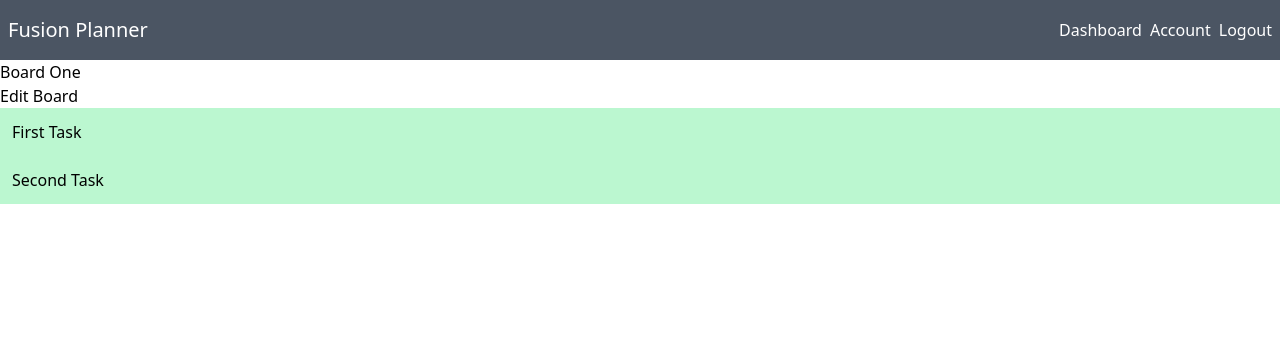
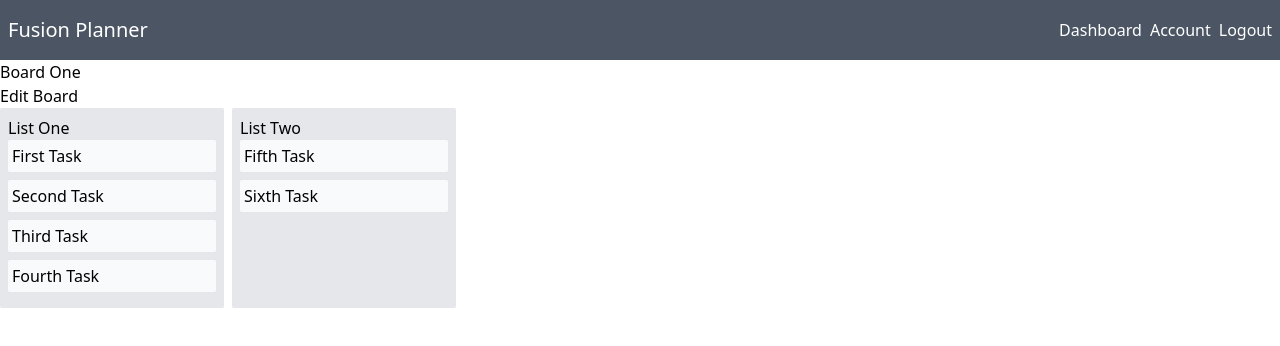
Before and after one commit to LBHCallumM/fusion-planner-frontend, a Next.js app: page /boards/1 in a window 1280 px wide. Shown: the top 346 px of the page. Built offline with nearby package versions, Linux system fonts and the light colour scheme.

Commit message:
Le Works

```diff
--- a/package.json
+++ b/package.json
@@ -12,6 +12,7 @@
     "@next/font": "13.1.6",
     "@types/node": "18.13.0",
     "@types/react": "18.0.27",
+    "@types/react-beautiful-dnd": "^13.1.3",
     "@types/react-dom": "18.0.10",
     "autoprefixer": "^10.4.13",
     "eslint": "8.33.0",
--- /dev/null
+++ b/src/features/board/Board/index.tsx
@@ -0,0 +1,39 @@
+import {
+  DragDropContext,
+} from "react-beautiful-dnd";
+
+import initialData from "../initialData";
+
+import Column from "../Column";
+import useDraggable from "../useDraggable";
+
+const Board = () => {
+  const { handleDragEnd, columns, cards } = useDraggable(initialData);
+
+  return (
+    <div>
+      {/* Taskbar */}
+      <div>
+        <h1>Board One</h1>
+
+        <button>Edit Board</button>
+      </div>
+
+      {/* Board */}
+
+      {/* <pre>{JSON.stringify(boardData.columns, null, 2)}</pre> */}
+
+      <DragDropContext onDragEnd={handleDragEnd}>
+        <div className="flex space-x-2">
+          {Object.keys(columns)
+            .map((x) => columns[x])
+            .map((column) => (
+              <Column key={column.id} column={column} cards={cards} />
+            ))}
+        </div>
+      </DragDropContext>
+    </div>
+  );
+};
+
+export default Board;
--- /dev/null
+++ b/src/features/board/Card/index.tsx
@@ -0,0 +1,29 @@
+import { Draggable } from "react-beautiful-dnd";
+import { ICard } from "../types";
+
+interface Props {
+  card: ICard;
+  index: number;
+}
+
+const Card = ({ card, index }: Props) => {
+
+
+
+  return (
+    <Draggable draggableId={card.id} index={index}>
+      {(provided) => (
+        <div
+          ref={provided.innerRef}
+          {...provided.draggableProps}
+          {...provided.dragHandleProps}
+          className="bg-gray-50 p-1 rounded-sm mb-2"
+        >
+          {card.title}
+        </div>
+      )}
+    </Draggable>
+  );
+};
+
+export default Card;
--- /dev/null
+++ b/src/features/board/Column/index.tsx
@@ -0,0 +1,35 @@
+import { Droppable } from "react-beautiful-dnd";
+
+import { IColumn, ICard } from "../types";
+import Card from "../Card";
+
+interface Props {
+  column: IColumn;
+  cards: { [key: string]: ICard };
+}
+const Column = ({ column, cards }: Props) => {
+  return (
+
+      <div className="bg-gray-200 w-56 p-2 rounded-sm">
+        <h2>{column.name}</h2>
+
+        <Droppable droppableId={column.id}>
+          {(provided) => (
+            <div ref={provided.innerRef} {...provided.droppableProps}>
+              {/* <ol className="flex flex-col space-y-2 mt-2"> */}
+                {column.cardIds
+                  .map((cardId) => cards[cardId])
+                  .map((card, index) => (
+                    <Card key={card.id} card={card} index={index} />
+                  ))}
+              {/* </ol> */}
+              {provided.placeholder}
+            </div>
+          )}
+        </Droppable>
+      </div>
+
+  );
+};
+
+export default Column;
--- /dev/null
+++ b/src/features/board/initialData.ts
@@ -0,0 +1,44 @@
+import { IBoard } from "./types";
+
+const initialData: IBoard = {
+  columns: {
+    "1": {
+      id: "1",
+      name: "List One",
+      cardIds: ["a", "b", "c", "d", ],
+    },
+    "2": {
+      id: "2",
+      name: "List Two",
+      cardIds: ["e", "f"],
+    },
+  },
+  cards: {
+    a: {
+      id: "a",
+      title: "First Task",
+    },
+    b: {
+      id: "b",
+      title: "Second Task",
+    },
+    c: {
+      id: "c",
+      title: "Third Task",
+    },
+    d: {
+      id: "d",
+      title: "Fourth Task",
+    },
+    e: {
+      id: "e",
+      title: "Fifth Task",
+    },
+    f: {
+      id: "f",
+      title: "Sixth Task",
+    },
+  },
+};
+
+export default initialData;
--- /dev/null
+++ b/src/features/board/types.ts
@@ -0,0 +1,21 @@
+export interface IColumn {
+  name: string;
+  id: string;
+  cardIds: Array<string>
+}
+
+export interface ICard {
+  id: string;
+  title: string;
+}
+
+
+export interface IBoard {
+  columns: {
+    [key: string]: IColumn;
+  }
+  cards: {
+    [key: string]: ICard
+  }
+
+}
--- /dev/null
+++ b/src/features/board/useDraggable.ts
@@ -0,0 +1,97 @@
+import { useState } from "react";
+import { IBoard, IColumn } from "./types";
+import { DropResult } from "react-beautiful-dnd";
+
+
+
+const useDraggable = (initialData: IBoard) => {
+    const [boardData, setBoardData] = useState<IBoard>(initialData);
+
+    const handleDragEnd = (result: DropResult): void => {
+        const { destination, source, draggableId } = result;
+
+        if (!destination) {
+          return;
+        }
+
+        if (
+          destination.droppableId === source.droppableId &&
+          destination.index === source.index
+        ) {
+          return;
+        }
+
+        // Same Column
+        if (source.droppableId === destination.droppableId) {
+          setBoardData((currentState) => {
+            const column: IColumn = JSON.parse(
+              JSON.stringify(currentState.columns[source.droppableId])
+            );
+            const cardIds = column.cardIds.slice();
+            const cardId = cardIds[source.index];
+
+            cardIds.splice(source.index, 1);
+
+            cardIds.splice(destination.index, 0, cardId);
+
+            const updatedColumn = {
+              ...column,
+              cardIds: cardIds,
+            };
+
+            return {
+              ...currentState,
+              columns: {
+                ...currentState.columns,
+                [column.id]: updatedColumn,
+              },
+            };
+          });
+          return;
+        }
+
+        // Different column
+        setBoardData((currentState) => {
+          // 1. remove from first column
+          const sourceColumn: IColumn = currentState.columns[source.droppableId];
+          const destinationColumn: IColumn =
+            currentState.columns[destination.droppableId];
+
+          const sourceColumnCardIds = sourceColumn.cardIds;
+          const cardId = sourceColumnCardIds[source.index];
+
+          sourceColumnCardIds.splice(source.index, 1);
+
+          // 2. add to second column
+          const destinationColumnCardIds = destinationColumn.cardIds;
+          destinationColumnCardIds.splice(destination.index, 0, cardId);
+
+          const updatedSourceColumn = {
+            ...sourceColumn,
+            cardIds: sourceColumnCardIds,
+          };
+
+          const updatedDestinationColumn = {
+            ...destinationColumn,
+            cardIds: destinationColumnCardIds,
+          };
+
+          return {
+            ...currentState,
+            columns: {
+              ...currentState.columns,
+              [sourceColumn.id]: updatedSourceColumn,
+              [destinationColumn.id]: updatedDestinationColumn,
+            },
+          };
+        });
+      };
+
+      return {
+        handleDragEnd,
+        columns: boardData.columns,
+        cards: boardData.cards
+      }
+}
+
+export default useDraggable
--- a/src/pages/boards/[id].tsx
+++ b/src/pages/boards/[id].tsx
@@ -1,108 +1,7 @@
-import { DragDropContext, Droppable, Draggable } from "react-beautiful-dnd";
+import Board from '../../features/board/Board'
 
-const data = [
-  {
-    name: "List One",
-    cards: [
-      {
-        id: "1",
-        title: "First Task",
-      },
-      {
-        id: "2",
-        title: "Second Task",
-      },
-    ],
-  },
-  {
-    name: "List Two",
-    cards: [
-      {
-        id: "3",
-        title: "Third Task",
-      },
-    ],
-  },
-];
-const Board = () => {
-  const handleDragEnd = () => {};
-
-  return (
-    <div>
-      {/* Taskbar */}
-      <div>
-        <h1>Board One</h1>
-
-        <button>Edit Board</button>
-      </div>
-
-      {/* <DragDropContext onDragEnd={handleDragEnd}> */}
-
-      {/* Board */}
-      {/* <ul className="flex space-x-2">
-        {data.map(({ name, cards}, listIndex) => (
-          <li key={listIndex}>
-                <div className="bg-gray-200 w-56 p-2 rounded-sm">
-                    <h2>{name}</h2>
-
-                    <Droppable droppableId={`droppable-${listIndex}`}>
-          {(provided, snapshot) => (
- <ul className="flex flex-col space-y-2 mt-2">
- {
-     cards.map(({ title}, cardIndex) => (
-        <Draggable draggableId={`draggable-${listIndex}-${cardIndex}`} index={cardIndex}>
-          {( provided, snapshot) => (
-            <li key={cardIndex}>
-             <div className="bg-gray-50 p-1 rounded-sm">{title}</div>
-         </li>
-          )}
-
-        </Draggable>
-     ))
-   }
- </ul>
-          )}
-
-                    </Droppable>
-
-
-                    <div className="mt-2">
-                        <button className="text-gray-500 w-full rounded-sm hover:bg-gray-300 hover:text-gray-900">+ Add a Card</button>
-                    </div>
-                </div>
-            </li>
-        ))}
-      </ul>
-        </DragDropContext> */}
-
-      <DragDropContext onDragEnd={handleDragEnd}>
-        <Droppable droppableId="droppable">
-          {(provided, snapshot) => (
-            <div ref={provided.innerRef}>
-              {
-                data[0].cards.map(({title, id}, index) => (
-<Draggable key={index} draggableId={id} index={index}>
-                {(provided, snapshot) => (
-                  <div
-                    ref={provided.innerRef}
-                    {...provided.draggableProps}
-                    {...provided.dragHandleProps}
-                    className="bg-green-200 p-3"
-                  >
-                    {title}
-                  </div>
-                )}
-              </Draggable>
-                ))
-              }
-
-              {provided.placeholder}
-            </div>
-          )}
-        </Droppable>
-      </DragDropContext>
-    </div>
-  );
+const BoardPage = () => {
+  return <Board />
 };
 
-export default Board;
+export default BoardPage;
```
